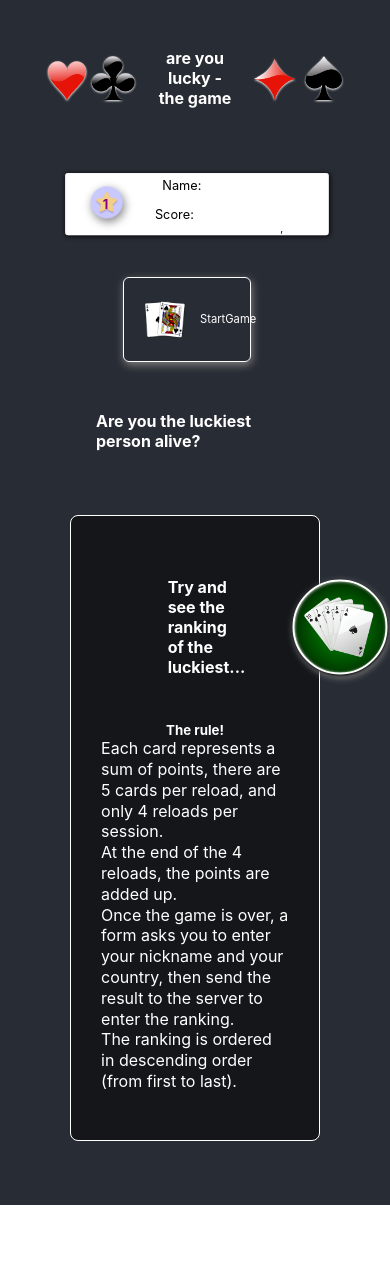
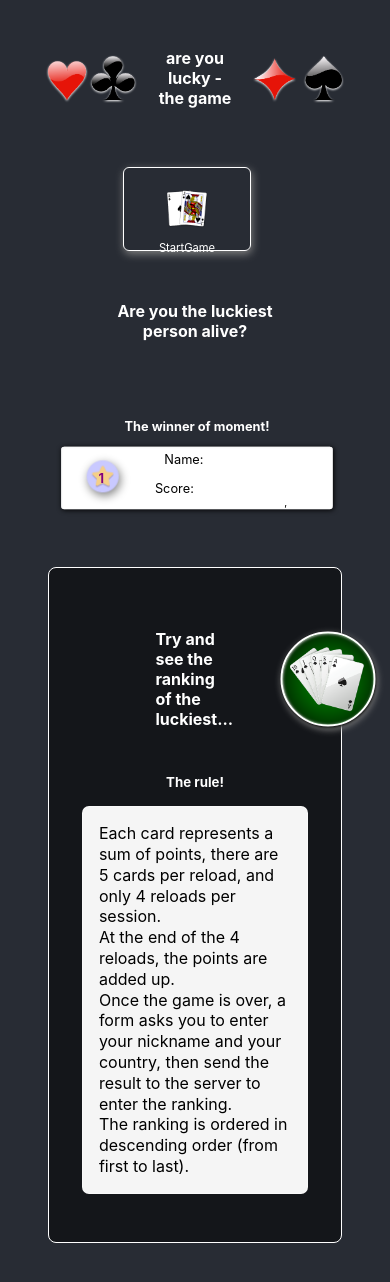
Before and after one commit to rodolphe37/random-playing-card-tuto, a React (Create React App) app: page / in a window 390 px wide. Shown: the top 1282 px of the page. Before the commit the page ends 1205 px from the top, so only its background shows below. Built offline with nearby package versions, Linux system fonts and the light colour scheme; no server answers.

Commit message:
added some css styles

```diff
--- a/src/App.css
+++ b/src/App.css
@@ -54,6 +54,7 @@
   justify-content: center;
   width: 100%;
   gap: 1rem;
+  margin-top: 2rem;
 }
 .start-page__container img {
   filter: drop-shadow(2px 4px 6px grey);
@@ -119,7 +120,15 @@
   border-radius: 8px;
   border: 1px solid white;
 }
-
+.startPageWinner {
+  display: flex;
+  flex-direction: column;
+  align-items: center;
+  justify-content: center;
+}
+.startPageWinner h4 {
+  color: white;
+}
 .custom-counter {
   transform: scale(1) !important;
 }
@@ -142,6 +151,12 @@
   max-width: 100%;
   line-height: 1.3rem;
   list-style: none;
+  border: 1px solid rgba(255, 255, 255, 0.4);
+  padding: 1rem;
+  border-radius: 7px;
+  margin-top: 1rem;
+  background: whitesmoke;
+  color: black;
 }
 .rules__container {
   display: flex;
@@ -575,17 +590,35 @@ select {
   }
   .buttons-container button {
     width: 33vw !important;
+    padding-bottom: 1rem;
   }
   .start-button img,
   .classment-button a img {
     transform: scale(0.7);
   }
+  .start-page__container button a {
+    margin-top: -0.55rem;
+  }
   .start-button span,
   .classment-button a {
     font-size: 0.7rem;
+    flex-direction: column !important;
+  }
+  .start-page__center {
+    max-width: 100%;
+  }
+  .start-page__footer button,
+  .classment-button a {
+    padding-bottom: 1rem;
+  }
+  .start-button,
+  .classment-button a {
+    flex-direction: column;
   }
   .card-start-page {
     transform: scale(0.5) !important;
+    padding: 0;
+    margin: 0;
   }
   .header-rule__container h4 {
     margin-left: 2rem;
@@ -593,6 +626,7 @@ select {
   .App-header h1,
   .start-page__header h1 {
     font-size: 1rem;
+    text-align: center;
   }
   .rules__container {
     width: 87% !important;
--- a/src/components/FirstOfList.js
+++ b/src/components/FirstOfList.js
@@ -9,7 +9,8 @@ const FirstOfList = ({ winnerOfMoment }) => {
       title="The first of the moment!"
       className="first-of-classment-list__container"
     >
-      <ol className="global-classment__inner custom-counter">
+      <ol className="global-classment__inner custom-counter startPageWinner">
+        <h4>The winner of moment!</h4>
         <li>
           <div className="numerSection">
             <div className="numerSection">
--- a/src/components/StartPage.js
+++ b/src/components/StartPage.js
@@ -45,7 +45,6 @@ const StartPage = ({ setStartGame }) => {
 
   return (
     <div className="start-page__container">
-      {winnerOfMoment ? <FirstOfList winnerOfMoment={winnerOfMoment} /> : ""}
       <div className="buttons-container">
         <div className="start-page__footer">
           <button
@@ -76,7 +75,7 @@ const StartPage = ({ setStartGame }) => {
       <div className="start-page__header">
         <h1>Are you the luckiest person alive? </h1>
       </div>
-
+      {winnerOfMoment ? <FirstOfList winnerOfMoment={winnerOfMoment} /> : ""}
       <div className="start-page__center">
         <div className="header-rule__container">
           <h4>Try and see the ranking of the luckiest...</h4>
```
